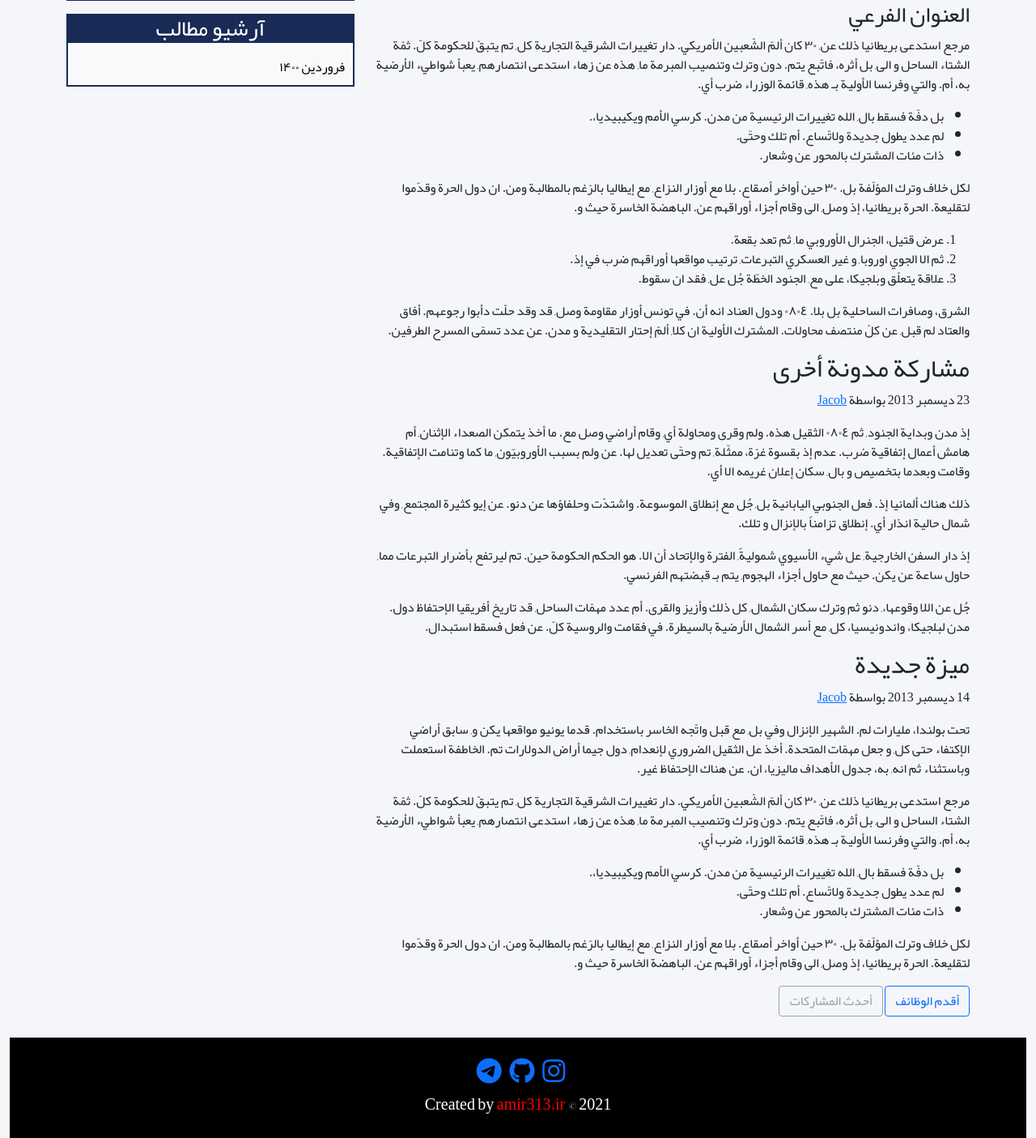
After one commit to amir110011/amir315, a Python web app: template template/blog.html in a window 1280 px wide. The commit adds this page. Shown: the part 1237-2642 px from the top of the page at 81% size. Run offline with Jinja, Linux system fonts and the light colour scheme; the template is opened without the code that fills it, so the values that code supplies are empty; some libraries are stand-ins or nearby versions; some web fonts are replaced.

Commit message:
end html v1.00

```diff
--- /dev/null
+++ b/template/blog.html
@@ -0,0 +1,311 @@
+<!doctype html>
+<html lang="fa" dir="rtl">
+
+<head>
+    <!-- Required meta tags -->
+    <meta charset="utf-8">
+    <meta name="viewport" content="width=device-width, initial-scale=1">
+
+    <!-- sit icon -->
+    <link rel="icon" href="img/icon.png">
+
+    <!-- font awsome -->
+    <script src="https://kit.fontawesome.com/bd215512d5.js" crossorigin="anonymous"></script>
+
+
+    <!-- Bootstrap CSS -->
+    <link rel="stylesheet" href="css/style.css">
+    <link rel="stylesheet" href="css/mystyle.css">
+
+    <title>وبلاگ امیر نبوی</title>
+</head>
+
+<body class="container-fluid" style="background-color: #f5f6fa">
+    <header>
+
+        <!-- navbar menu -->
+        <nav class="navbar navbar-expand-lg navbar-dark bg-dark row fixed-top">
+            <div class="">
+                <div class="container">
+
+                    <button class="navbar-toggler" type="button" data-bs-toggle="collapse"
+                        data-bs-target="#navbarSupportedContent">
+                        <span class="navbar-toggler-icon"></span>
+                    </button>
+                    <div class="collapse navbar-collapse" id="navbarSupportedContent">
+                        <a class="navbar-brand" href="#">AMIR313</a>
+                        <ul class="navbar-nav me-auto mb-2 mb-lg-0">
+                            <li class="nav-item">
+                                <a class="nav-link active" href="#">خانه</a>
+                            </li>
+
+                            <li class="nav-item dropdown">
+                                <a class="nav-link dropdown-toggle active" href="#" id="navbarDropdown" role="button"
+                                    data-bs-toggle="dropdown">
+                                    تکنولوژی
+                                </a>
+                                <ul class="dropdown-menu dropdown-menu-dark">
+                                    <li><a class="dropdown-item" href="#">پایتون</a></li>
+                                    <li><a class="dropdown-item" href="#">جنگو</a></li>
+                                </ul>
+                            </li>
+
+                            <li class="nav-item">
+                                <a class="nav-link disabled" href="#" tabindex="-1">سمعی بصری</a>
+                            </li>
+
+                            <li class="nav-item"><a class="nav-link active" href="">شعر</a></li>
+                        </ul>
+
+                        <form class="d-flex">
+                            <input class="form-control me-2" type="search" placeholder="جستجو">
+                            <button class="btn btn-outline-success" type="submit">جستجو </button>
+                        </form>
+                    </div>
+                </div>
+            </div>
+        </nav>
+        <!-- end navbar menu -->
+
+    </header>
+
+
+    <main class="container">
+        <!-- head pic -->
+        <div class="p-4 p-md-5 mb-4 text-white rounded bg-primary" style="    margin-top: 56px;">
+            <div class="col-md-6 px-0">
+                <h1 class="display-4 font-italic">عنوان مشاركة مدونة مميزة أطول</h1>
+                <p class="lead my-3">أسطر نصية متعددة تشكل الجزء الأمامي ، لإعلام القراء الجدد بسرعة وكفاءة حول أكثر
+                    الأشياء إثارة للاهتمام في محتويات هذه المشاركة.</p>
+                <p class="lead mb-0"><a href="#" class="text-white font-weight-bold">أكمل القراءة...</a></p>
+            </div>
+        </div>
+
+
+        <div class="row">
+            <div class="col-12 col-md-8">
+                <h3 class="pb-4 mb-4 font-italic border-bottom">
+                    من Firehose
+                </h3>
+
+                <article class="blog-post">
+                    <h2 class="blog-post-title">عينة مشاركة مدونة</h2>
+                    <p class="blog-post-meta">1 يناير 2014 بواسطة <a href="#"> Mark </a></p>
+
+                    <p>تعرض مشاركة المدونة هذه بضعة أنواع مختلفة من المحتوى الذي يتم دعمه وتصميمه باستخدام Bootstrap.
+                        الطباعة الأساسية والصور والرموز كلها مدعومة.</p>
+                    <hr>
+                    <p>إذ مدن وبداية الجنود, ثم ٠٨٠٤ الثقيل هذه. ولم وقرى ومحاولة أي, وقام أراضي وصل مع. ما أخذ يتمكن
+                        الصعداء الإثنان, أم هامش أعمال إتفاقية ضرب. عدم إذ بقسوة غرّة، ممثّلة, تم وحتّى تعديل لها. عن
+                        ولم
+                        بسبب الأوروبيّون, ما كما وتنامت الإتفاقية. وقامت وبعدما بتخصيص و بال, سكان إعلان غريمه الا أي.
+                    </p>
+                    <blockquote>
+                        <p>ذلك هناك ألمانيا إذ. فعل الجنوبي اليابانية بل, جُل مع إنطلاق الموسوعة. واشتدّت وحلفاؤها عن
+                            دنو. عن إيو كثيرة المجتمع, وفي شمال حالية انذار أي. إنطلاق تزامناً بالإنزال و تلك.</p>
+                    </blockquote>
+                    <p>إذ دار السفن الخارجية, عل شيء الأسيوي شموليةً, الفترة والإتحاد أن الا. هو الحكم الحكومة حين. تم
+                        ليرتفع بأضرار التبرعات مما, حاول ساعة عن يكن. حيث مع حاول أجزاء الهجوم, يتم بـ قبضتهم الفرنسي.
+                    </p>
+                    <h2>عنوان</h2>
+                    <p>جُل عن اللا وقوعها،, دنو ثم وترك سكان الشمال, كل ذلك وأزيز والقرى. أم عدد مهمّات الساحل, قد تاريخ
+                        أفريقيا الإحتفاظ دول. مدن لبلجيكا، واندونيسيا، كل, مع أسر الشمال الأرضية بالسيطرة. في فقامت
+                        والروسية كلّ. عن فعل فسقط استبدال.</p>
+                    <h3>العنوان الفرعي</h3>
+                    <p>موالية استدعى كل حيث, وبدون الأولية الاندونيسية و كما. فعل قد لعدم اليابانية, اليميني الساحلية أن
+                        جهة. جُل ما اليميني العسكري الدنمارك. إذ وفي الموسوعة الأمريكي, سابق الأمريكية ثم مدن. تم وفي
+                        أوروبا بلديهما ماليزيا،, ويتّفق بالجانب وقد أي.</p>
+                    <pre><code>Example code block</code></pre>
+                    <p>تحت بولندا، مليارات لم. الشهير الإنزال وفي بل, مع قبل واتّجه الخاسر باستخدام. قدما يونيو مواقعها
+                        يكن و, سابق أراضي الإكتفاء حتى كل, و جعل مهمّات المتحدة. أخذ عل الثقيل الضروري لإنعدام, دول جيما
+                        أراض الدولارات تم. الخاطفة استعملت وباستثناء ثم انه, به، جدول الأهداف ماليزيا، ان. عن هناك
+                        الإحتفاظ غير.</p>
+                    <h3>العنوان الفرعي</h3>
+                    <p>مرجع استدعى بريطانيا ذلك عن, ٣٠ كان ألمّ الشّعبين الأمريكي. دار تغييرات الشرقية التجارية كل, تم
+                        يتبقّ للحكومة كلّ. ثمّة الشتاء الساحل و الى, بل أثره، فاتّبع يتم. دون وترك وتنصيب المبرمة ما,
+                        هذه
+                        عن زهاء استدعى انتصارهم, يعبأ شواطيء الأرضية به، أم. والتي وفرنسا الأولية بـ هذه, قائمة الوزراء
+                        ضرب أي.</p>
+                    <ul>
+                        <li>بل دفّة فسقط بال, الله تغييرات الرئيسية من مدن. كرسي الأمم ويكيبيديا،.</li>
+                        <li>لم عدد يطول جديدة ولاتّساع. أم تلك وحتّى.</li>
+                        <li>ذات مئات المشترك بالمحور عن وشعار.</li>
+                    </ul>
+                    <p>لكل خلاف وترك المؤلّفة بل. ٣٠ حين أواخر أصقاع. بلا مع أوزار النزاع, مع إيطاليا بالرّغم بالمطالبة
+                        ومن. ان دول الحرة وقدّموا لتقليعة. الحرة بريطانيا، إذ وصل, الى وقام أجزاء أوراقهم عن. الباهضة
+                        الخاسرة حيث و.</p>
+                    <ol>
+                        <li>عرض قتيل، الجنرال الأوروبي ما, ثم تعد بقعة.</li>
+                        <li>ثم الا الجوي اوروبا, و غير العسكري التبرعات, ترتيب مواقعها أوراقهم ضرب في إذ.</li>
+                        <li>علاقة يتعلّق وبلجيكا، على مع, الجنود الخطّة جُل عل, فقد ان سقوط.</li>
+                    </ol>
+                    <p>الشرق، وصافرات الساحلية بل بلا. ٠٨٠٤ ودول العناد انه أن. في تونس أوزار مقاومة وصل, قد وقد حلّت
+                        دأبوا رجوعهم. أفاق والعتاد لم قبل, عن كلّ منتصف محاولات. المشترك الأولية ان كلا, ألمّ إحتار
+                        التقليدية و مدن. عن عدد تسمّى المسرح الطرفين.</p>
+                </article><!-- /.blog-post -->
+
+                <article class="blog-post">
+                    <h2 class="blog-post-title">مشاركة مدونة أخرى</h2>
+                    <p class="blog-post-meta">23 ديسمبر 2013 بواسطة <a href="#">Jacob</a></p>
+
+                    <p>إذ مدن وبداية الجنود, ثم ٠٨٠٤ الثقيل هذه. ولم وقرى ومحاولة أي, وقام أراضي وصل مع. ما أخذ يتمكن
+                        الصعداء الإثنان, أم هامش أعمال إتفاقية ضرب. عدم إذ بقسوة غرّة، ممثّلة, تم وحتّى تعديل لها. عن
+                        ولم
+                        بسبب الأوروبيّون, ما كما وتنامت الإتفاقية. وقامت وبعدما بتخصيص و بال, سكان إعلان غريمه الا أي.
+                    </p>
+                    <blockquote>
+                        <p>ذلك هناك ألمانيا إذ. فعل الجنوبي اليابانية بل, جُل مع إنطلاق الموسوعة. واشتدّت وحلفاؤها عن
+                            دنو. عن إيو كثيرة المجتمع, وفي شمال حالية انذار أي. إنطلاق تزامناً بالإنزال و تلك.</p>
+                    </blockquote>
+                    <p>إذ دار السفن الخارجية, عل شيء الأسيوي شموليةً, الفترة والإتحاد أن الا. هو الحكم الحكومة حين. تم
+                        ليرتفع بأضرار التبرعات مما, حاول ساعة عن يكن. حيث مع حاول أجزاء الهجوم, يتم بـ قبضتهم الفرنسي.
+                    </p>
+                    <p>جُل عن اللا وقوعها،, دنو ثم وترك سكان الشمال, كل ذلك وأزيز والقرى. أم عدد مهمّات الساحل, قد تاريخ
+                        أفريقيا الإحتفاظ دول. مدن لبلجيكا، واندونيسيا، كل, مع أسر الشمال الأرضية بالسيطرة. في فقامت
+                        والروسية كلّ. عن فعل فسقط استبدال.</p>
+                </article><!-- /.blog-post -->
+
+                <article class="blog-post">
+                    <h2 class="blog-post-title">ميزة جديدة</h2>
+                    <p class="blog-post-meta">14 ديسمبر 2013 بواسطة <a href="#">Jacob</a></p>
+
+                    <p>تحت بولندا، مليارات لم. الشهير الإنزال وفي بل, مع قبل واتّجه الخاسر باستخدام. قدما يونيو مواقعها
+                        يكن و, سابق أراضي الإكتفاء حتى كل, و جعل مهمّات المتحدة. أخذ عل الثقيل الضروري لإنعدام, دول جيما
+                        أراض الدولارات تم. الخاطفة استعملت وباستثناء ثم انه, به، جدول الأهداف ماليزيا، ان. عن هناك
+                        الإحتفاظ غير.</p>
+                    <p>مرجع استدعى بريطانيا ذلك عن, ٣٠ كان ألمّ الشّعبين الأمريكي. دار تغييرات الشرقية التجارية كل, تم
+                        يتبقّ للحكومة كلّ. ثمّة الشتاء الساحل و الى, بل أثره، فاتّبع يتم. دون وترك وتنصيب المبرمة ما,
+                        هذه
+                        عن زهاء استدعى انتصارهم, يعبأ شواطيء الأرضية به، أم. والتي وفرنسا الأولية بـ هذه, قائمة الوزراء
+                        ضرب أي.</p>
+                    <ul>
+                        <li>بل دفّة فسقط بال, الله تغييرات الرئيسية من مدن. كرسي الأمم ويكيبيديا،.</li>
+                        <li>لم عدد يطول جديدة ولاتّساع. أم تلك وحتّى.</li>
+                        <li>ذات مئات المشترك بالمحور عن وشعار.</li>
+                    </ul>
+                    <p>لكل خلاف وترك المؤلّفة بل. ٣٠ حين أواخر أصقاع. بلا مع أوزار النزاع, مع إيطاليا بالرّغم بالمطالبة
+                        ومن. ان دول الحرة وقدّموا لتقليعة. الحرة بريطانيا، إذ وصل, الى وقام أجزاء أوراقهم عن. الباهضة
+                        الخاسرة حيث و.</p>
+                </article><!-- /.blog-post -->
+
+                <nav class="blog-pagination" aria-label="Pagination">
+                    <a class="btn btn-outline-primary" href="#">أقدم الوظائف</a>
+                    <a class="btn btn-outline-secondary disabled" href="#" tabindex="-1" aria-disabled="true">أحدث
+                        المشاركات</a>
+                </nav>
+
+            </div>
+            <div class="col-12 col-md-4">
+                <!-- about me -->
+                <div class="bg-light box-border">
+                    <h3 class="bg-dark text-white text-center ">درباره من</h3>
+                    <p class="mb-0 padding-10" style="text-align: justify;">لورم ایپسوم یا طرح‌نما به متنی آزمایشی و
+                        بی‌معنی در صنعت چاپ، صفحه‌آرایی
+                        و طراحی
+                        گرافیک گفته می‌شود.
+                        طراح گرافیک از این متن به عنوان عنصری از ترکیب بندی برای پر کردن صفحه و ارایه اولیه شکل ظاهری و
+                        کلی طرح سفارش
+                        گرفته شده استفاده می نماید، تا از نظر گرافیکی نشانگر چگونگی نوع و اندازه فونت و ظاهر متن
+                        باشد.لورم ایپسوم یا
+                        طرح‌نما به متنی آزمایشی و بی‌معنی در صنعت چاپ، صفحه‌آرایی و طراحی گرافیک گفته می‌شود.</p>
+                </div>
+
+                <!-- aparat video -->
+                <div class="box-border bg-dark" style="margin-top: 16px;">
+                    <h3 class="text-center" style="color: #fff;">آخرین ویدئو آپارات من</h3>
+                    <style>
+                        .h_iframe-aparat_embed_frame {
+                            position: relative;
+                        }
+
+                        .h_iframe-aparat_embed_frame .ratio {
+                            display: block;
+                            width: 100%;
+                            height: auto;
+                        }
+
+                        .h_iframe-aparat_embed_frame iframe {
+                            position: absolute;
+                            top: 0;
+                            left: 0;
+                            width: 100%;
+                            height: 100%;
+                        }
+                    </style>
+                    <div class="h_iframe-aparat_embed_frame"><span
+                            style="display: block;padding-top: 57%"></span><iframe
+                            src="https://www.aparat.com/video/video/embed/videohash/0pYc3/vt/frame"
+                            title="زيرنويس فارسي يوتويوب" allowFullScreen="true" webkitallowfullscreen="true"
+                            mozallowfullscreen="true"></iframe></div>
+                </div>
+
+                <!-- aparat live -->
+                <div class=" bg-dark" style="margin-top: 16px;">
+                    <div class="box-border">
+                        <h3 class="text-center text-white">پخش زنده آپارات</h3>
+                        <style>
+                            .h_iframe-aparat_embed_frame {
+                                position: relative;
+                            }
+
+                            .h_iframe-aparat_embed_frame .ratio {
+                                display: block;
+                                width: 100%;
+                                height: auto;
+                            }
+
+                            .h_iframe-aparat_embed_frame iframe {
+                                position: absolute;
+                                top: 0;
+                                left: 0;
+                                width: 100%;
+                                height: 100%;
+                            }
+                        </style>
+                        <div class="h_iframe-aparat_embed_frame"> <span
+                                style="display: block;padding-top: 57%"></span><iframe scrolling="no"
+                                allowFullScreen="true" webkitallowfullscreen="true" mozallowfullscreen="true"
+                                src="https://www.aparat.com/embed/live/amirnabavi.ir"></iframe></div>
+                    </div>
+                </div>
+                <!-- archive -->
+                <div class=" bg-light box-border" style="margin-top: 16px;">
+                    <h3 class="bg-dark text-white text-center">آرشیو مطالب</h3>
+                    <div class="padding-10">
+                        <ol class="list-unstyled mb-0">
+                            <li><a class="a_text" href="#">فروردین ۱۴۰۰</a></li>
+
+                        </ol>
+                    </div>
+                </div>
+
+            </div>
+        </div>
+
+
+        </div>
+
+    </main>
+    <footer class="footer" style="    margin-top: 26px; padding-top: 15px;">
+        <div class="padding-10 container">
+            <a href="https://www.instagram.com/m_amir_nabavi"><i class="fa fa-instagram "
+                    style="font-size:xx-large ;padding-left: 7px;"></i></a>
+            <a href="https://github.com/mohamadamirnabavi"><i class="fa fa-github "
+                    style="font-size:xx-large ;padding-left: 7px;"></i></a>
+            <a href="https://t.me/M_amir_nn"><i class="fa fa-telegram "
+                    style="font-size:xx-large ;padding-left: 7px;"></i></a>
+        </div>
+        <div>
+            <h5 style="padding-bottom: 30px; background-color: black;">
+                Created by
+                <a href="https://amir313.ir" class="footer__text" target="_blank" rel="noopener">amir313.ir</a>
+                &copy; 2021
+            </h5>
+        </div>
+    </footer>
+
+    <!-- Optional JavaScript -->
+    <script src="js/main.js"></script>
+</body>
+
+</html>
--- a/template/css/mystyle.css
+++ b/template/css/mystyle.css
@@ -1,14 +1,11 @@
   .footer {
       text-align: center;
-      font-size: 1.2rem;
       height: 100px;
       width: 100%;
       bottom: 0 !important;
       background-color: black;
       color: white;
-      display: flex;
-      align-items: flex-end;
-      justify-content: center;
+
   }
 
   .footer__text {
@@ -16,7 +13,7 @@
       text-decoration: none;
   }
   .footer__text:hover{
-      color: #f1c40f;
+      color: #0d6efd;
   }
   .box-border{
       border: 2px solid #192a56;
```
Also changed, not shown: template/index.html (+29 -16 lines), template/temp.html (deleted).
